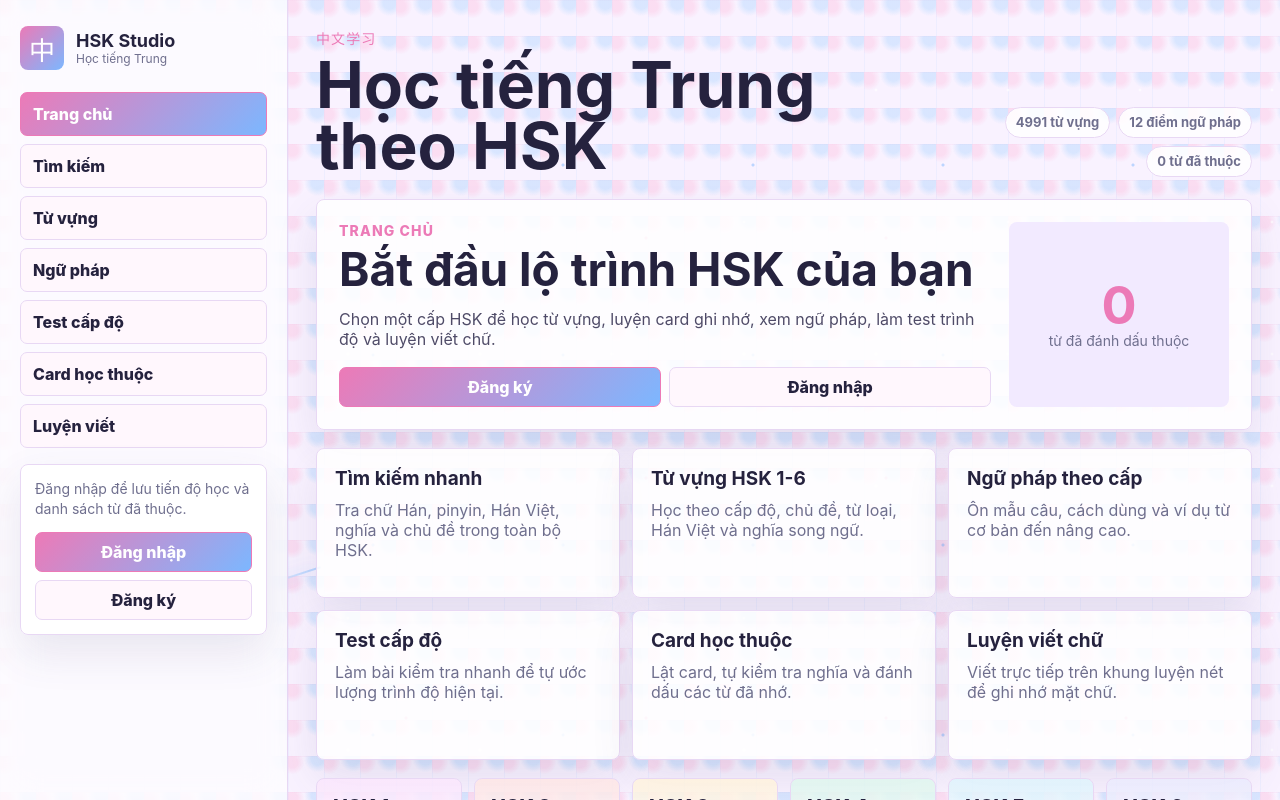
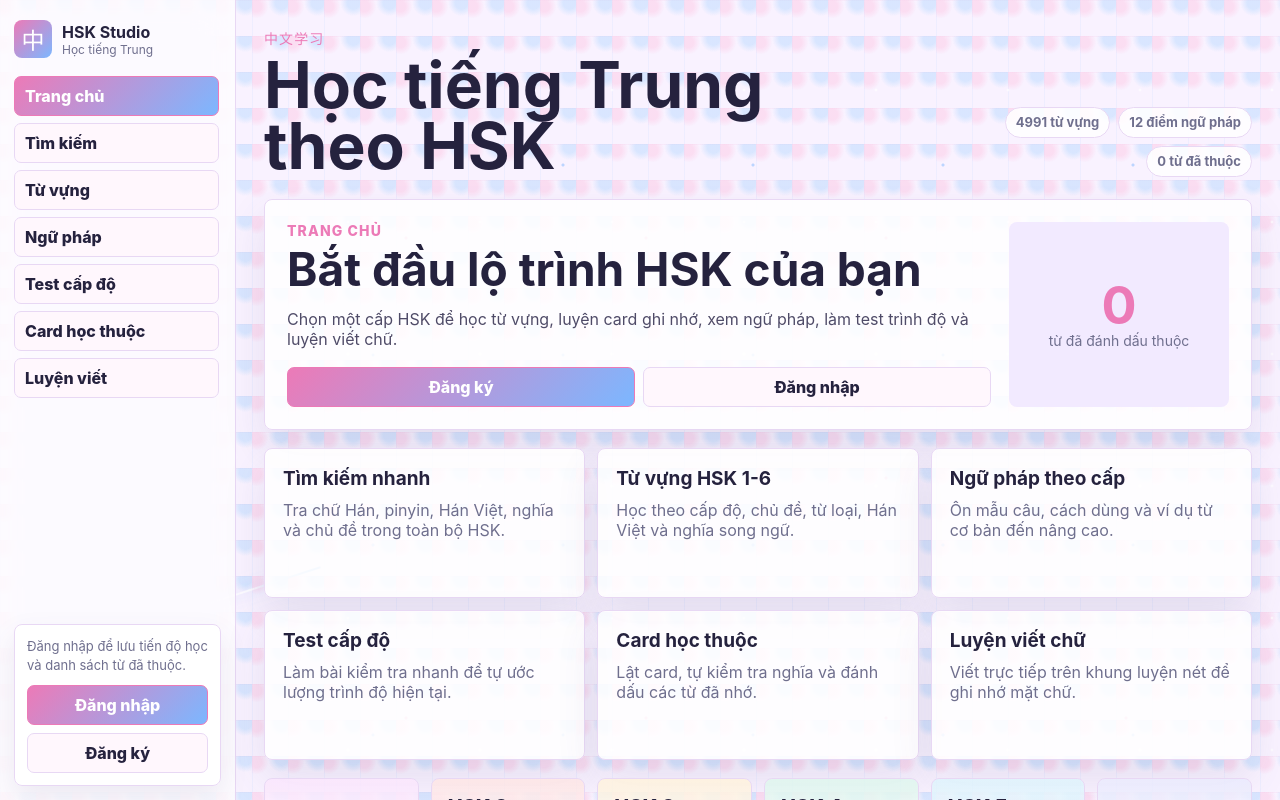
Before and after one commit to kieuanh84/Study_Chinese, a React (Vite) app in the folder client/: page / in a window 1280 px wide. Shown: the top 800 px of the page. Built offline with nearby package versions, Linux system fonts and the light colour scheme.

Commit message:
Refine sidebar auth layout

```diff
--- a/client/src/App.css
+++ b/client/src/App.css
@@ -1,7 +1,7 @@
 .app-frame {
   position: relative;
   display: grid;
-  grid-template-columns: 288px minmax(0, 1fr);
+  grid-template-columns: 236px minmax(0, 1fr);
   min-height: 100vh;
   overflow-x: hidden;
 }
@@ -96,30 +96,31 @@
   display: flex;
   height: 100vh;
   flex-direction: column;
-  gap: 16px;
+  gap: 12px;
   border-right: 1px solid var(--border);
   background: rgb(255 255 255 / 72%);
-  padding: 20px;
+  padding: 14px;
   backdrop-filter: blur(18px);
 }
 
 .brand-block {
   display: flex;
   align-items: center;
-  gap: 12px;
-  min-height: 56px;
+  gap: 10px;
+  min-height: 50px;
+  flex-shrink: 0;
 }
 
 .brand-mark {
   display: grid;
-  width: 44px;
-  height: 44px;
+  width: 38px;
+  height: 38px;
   place-items: center;
   border-radius: 8px;
   background: linear-gradient(135deg, var(--accent), var(--accent-2));
   color: white;
   font-family: 'Noto Serif SC', 'Songti SC', 'SimSun', serif;
-  font-size: 26px;
+  font-size: 23px;
   font-weight: 900;
 }
 
@@ -132,7 +133,7 @@
 
 .brand-block strong {
   color: var(--text-strong);
-  font-size: 18px;
+  font-size: 16px;
 }
 
 .brand-block small,
@@ -143,12 +144,12 @@
 
 .auth-card {
   display: grid;
-  gap: 12px;
+  gap: 10px;
   border: 1px solid var(--border);
   border-radius: 8px;
   background: var(--surface);
   box-shadow: var(--shadow);
-  padding: 14px;
+  padding: 12px;
 }
 
 .auth-actions,
@@ -161,7 +162,7 @@
 .auth-actions button,
 .home-actions button {
   flex: 1 1 120px;
-  padding: 0 14px;
+  padding: 0 12px;
 }
 
 .home-actions {
@@ -219,6 +220,16 @@
   border-radius: 7px;
   background: rgb(236 122 183 / 13%);
   color: #b83268;
+  font-size: 13px;
+  line-height: 1.45;
+  padding: 9px 10px;
+}
+
+.auth-note {
+  margin: 0;
+  border-radius: 7px;
+  background: rgb(124 183 255 / 12%);
+  color: var(--muted);
   font-size: 13px;
   line-height: 1.45;
   padding: 9px 10px;
@@ -289,7 +300,7 @@
 .auth-card p {
   margin: 0;
   color: var(--muted);
-  font-size: 14px;
+  font-size: 13px;
   line-height: 1.45;
 }
 
@@ -314,15 +325,15 @@
 
 .user-row {
   display: grid;
-  grid-template-columns: 42px minmax(0, 1fr);
+  grid-template-columns: 34px minmax(0, 1fr);
   align-items: center;
-  gap: 10px;
+  gap: 9px;
 }
 
 .user-row img,
 .user-row > span {
-  width: 42px;
-  height: 42px;
+  width: 34px;
+  height: 34px;
   border-radius: 50%;
   background: var(--soft);
 }
@@ -336,13 +347,17 @@
 
 .side-nav {
   display: grid;
-  gap: 8px;
+  gap: 7px;
+  min-height: 0;
+  overflow-y: auto;
+  padding-right: 2px;
+  scrollbar-width: thin;
 }
 
 .side-nav button {
   justify-content: flex-start;
-  min-height: 44px;
-  padding: 0 12px;
+  min-height: 40px;
+  padding: 0 10px;
   text-align: left;
 }
 
@@ -350,6 +365,19 @@
   border-color: var(--accent);
   background: linear-gradient(135deg, var(--accent), var(--accent-2));
   color: white;
+}
+
+.sidebar-auth {
+  flex-shrink: 0;
+  margin-top: auto;
+}
+
+.sidebar-auth .auth-card {
+  box-shadow: 0 12px 28px rgb(86 80 132 / 10%);
+}
+
+.sidebar-auth .auth-card > button {
+  width: 100%;
 }
 
 .app-shell {
@@ -1035,7 +1063,7 @@ code {
 
 @media (max-width: 1180px) {
   .app-frame {
-    grid-template-columns: 248px minmax(0, 1fr);
+    grid-template-columns: 224px minmax(0, 1fr);
   }
 
   .filters-panel {
@@ -1063,10 +1091,16 @@ code {
   .sidebar {
     position: static;
     height: auto;
+    max-height: none;
   }
 
   .side-nav {
     grid-template-columns: repeat(2, minmax(0, 1fr));
+    overflow: visible;
+  }
+
+  .sidebar-auth {
+    margin-top: 0;
   }
 
   .app-shell {
--- a/client/src/App.jsx
+++ b/client/src/App.jsx
@@ -339,7 +339,6 @@ function Sidebar({ activePage, onAuthChange, onNavigate, onOpenAuth, user }) {
         </div>
       </div>
 
-      {user ? (
       <nav className="side-nav">
         {pages.map((page) => (
           <button
@@ -352,21 +351,8 @@ function Sidebar({ activePage, onAuthChange, onNavigate, onOpenAuth, user }) {
           </button>
         ))}
       </nav>
-      ) : (
-        <nav className="side-nav">
-          {pages.map((page) => (
-            <button
-              className={activePage === page.id ? 'is-active' : ''}
-              key={page.id}
-              onClick={() => onNavigate(page.id)}
-              type="button"
-            >
-              {page.label}
-            </button>
-          ))}
-        </nav>
-      )}
 
+      <div className="sidebar-auth">
         {user ? (
           <GoogleAuthPanel onAuthChange={onAuthChange} user={user} />
         ) : (
@@ -382,6 +368,7 @@ function Sidebar({ activePage, onAuthChange, onNavigate, onOpenAuth, user }) {
             </div>
           </section>
         )}
+      </div>
     </aside>
   )
 }
@@ -567,7 +554,7 @@ function GoogleAuthPanel({ mode = 'login', onAuthChange, onAuthenticated, user }
 
   function handleGoogleClick() {
     if (!clientId) {
-      setGoogleStatus('missing-client')
+      setGoogleStatus('unavailable')
       return
     }
 
@@ -602,13 +589,11 @@ function GoogleAuthPanel({ mode = 'login', onAuthChange, onAuthenticated, user }
   return (
     <section className="auth-card">
       <button className="google-direct" onClick={handleGoogleClick} type="button">
-        Tiếp tục với Google
+        {clientId ? 'Tiếp tục với Google' : 'Google chưa bật'}
       </button>
       {clientId && <div className="google-button" ref={googleButtonRef} />}
-      {googleStatus === 'missing-client' && (
-        <p className="auth-error">
-          Chưa cấu hình Google OAuth Client ID nên chưa thể mở Google.
-        </p>
+      {googleStatus === 'unavailable' && (
+        <p className="auth-note">Google OAuth chưa được bật trên môi trường này.</p>
       )}
       {googleStatus === 'failed' && (
         <p className="auth-error">Không thể đăng nhập Google lúc này.</p>
```
Lines whose indentation alone changed are shown as unchanged.
